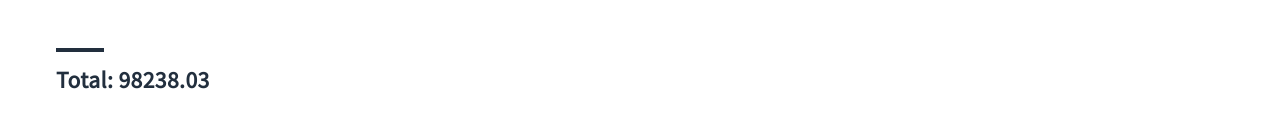
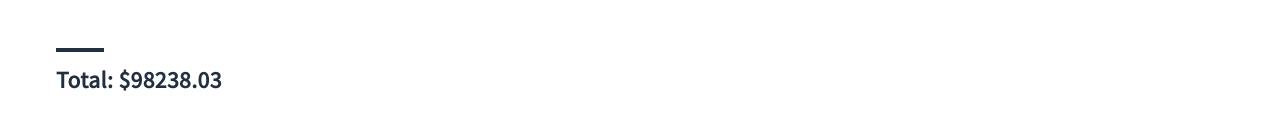
Before and after one commit to eremziom/travel-agency, a React app: page /trip/1 in a window 1280 px wide. Shown: the part 2190-2320 px from the top of the page. Built offline with nearby package versions, Linux system fonts and the light colour scheme.

Commit message:
fix summary price

```diff
--- a/src/components/features/OrderOption/OrderOptionDate.js
+++ b/src/components/features/OrderOption/OrderOptionDate.js
@@ -12,7 +12,7 @@ const OrderOptionDate = ({setOrderOption, currentValue}) => (
 );
 
 OrderOptionDate.propTypes = {
-  currentValue: PropTypes.string,
+  currentValue: PropTypes.instanceOf(Date),
   setOrderOption: PropTypes.func,
 };
 
--- a/src/components/features/OrderSummary/OrderSummary.js
+++ b/src/components/features/OrderSummary/OrderSummary.js
@@ -15,7 +15,7 @@ class OrderSummary extends React.Component{
     const {cost, options} = this.props;
     return(
 
-      <h2 className={styles.component}>Total: <strong>{calculateTotal(formatPrice(cost), options)}</strong></h2>
+      <h2 className={styles.component}>Total: <strong>${Number((calculateTotal(formatPrice(cost), options)).toFixed(2))}</strong></h2>
     );
   }
 }
```
